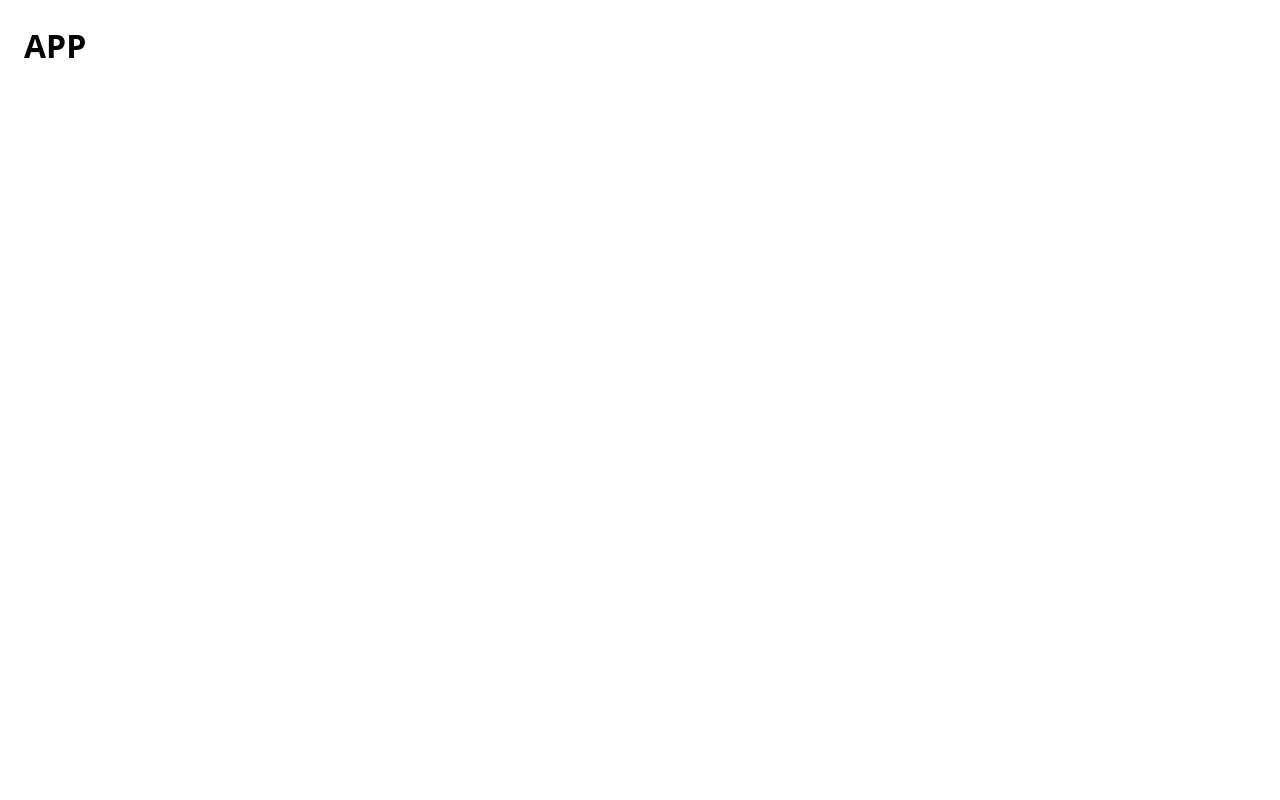
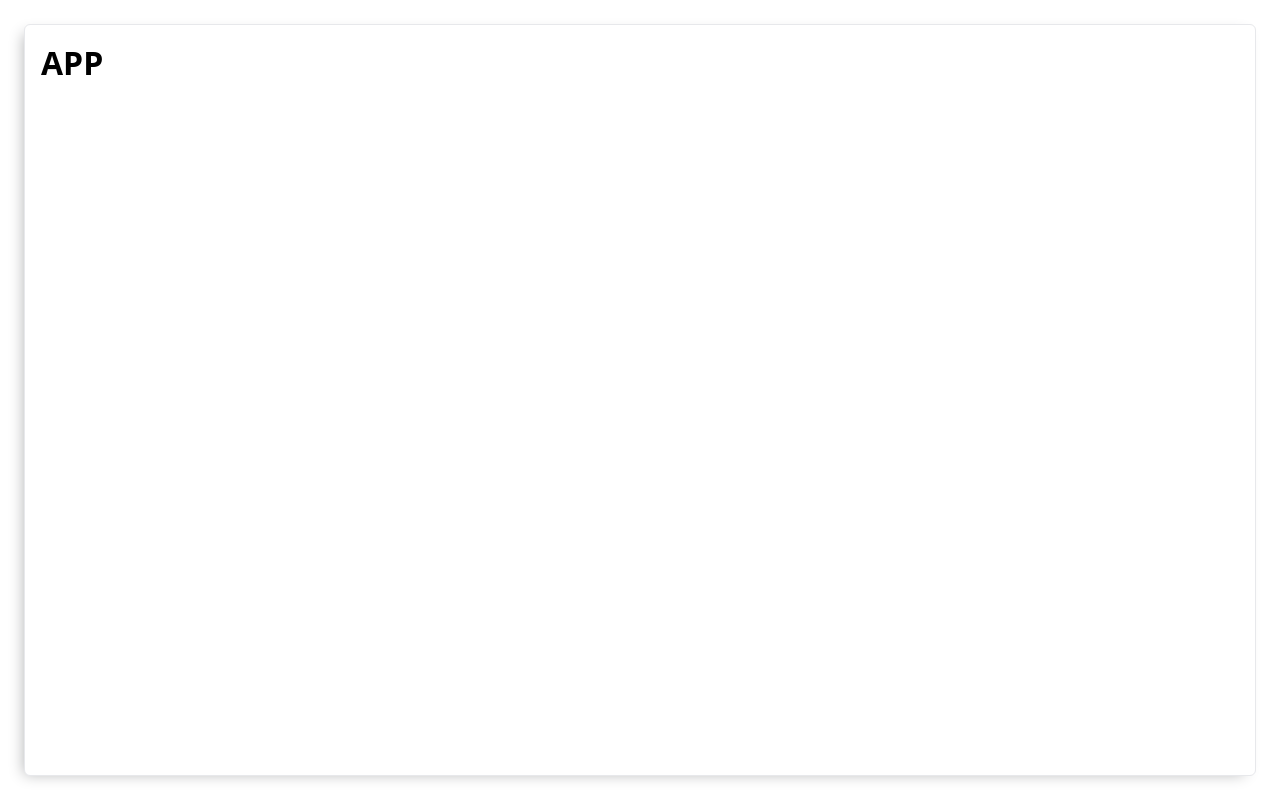
Before and after one commit to KibobiShtrudelz/cp-tech-task, a React (Vite) app: page / in a window 1280 px wide. Built offline with nearby package versions, Linux system fonts and the light colour scheme.

Commit message:
add main layout

```diff
--- a/src/app/app.module.scss
+++ b/src/app/app.module.scss
@@ -2,10 +2,9 @@
   position: absolute;
   inset: clamp(16px, 2vw, 24px);
 
-  display: grid;
-  gap: var(--gutter-default);
-  grid-template-rows: 100px 1fr;
-  grid-template-areas:
-    'header'
-    'main';
+  padding: 16px;
+  border-radius: 6px;
+  background-color: #fff;
+  border: 1px solid #e7e8eb;
+  box-shadow: -6px 4px 14px -6px #b2b3b4;
 }
--- a/src/app/app.tsx
+++ b/src/app/app.tsx
@@ -6,7 +6,7 @@ import styles from './app.module.scss'
 
 export function App() {
   const { data: accessLogs, isFetching } = useQuery(accessLogsService())
-  console.log('accessLogs >>>', accessLogs)
+  // console.log('accessLogs >>>', accessLogs)
 
   return (
     <div className={styles.app}>
```
